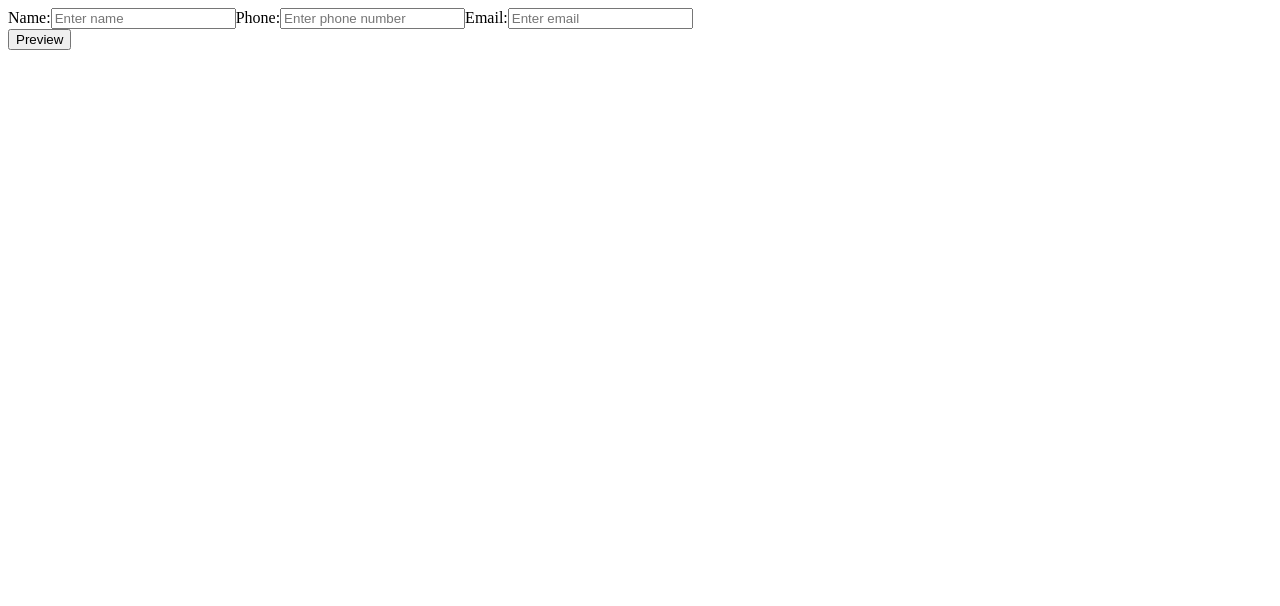
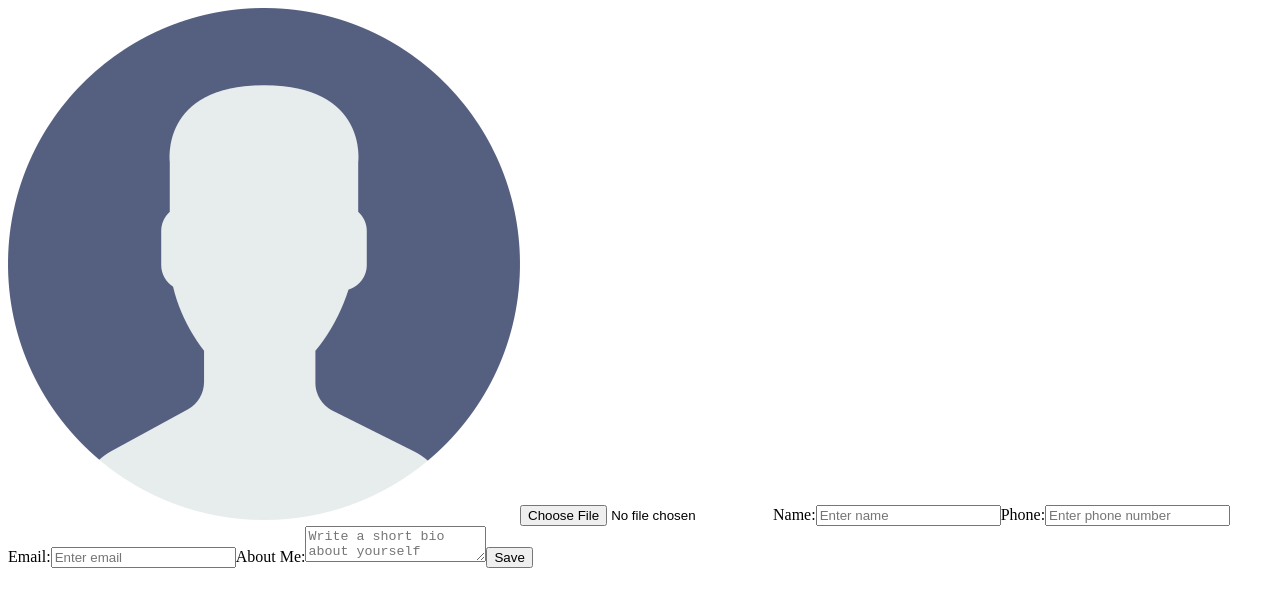
Before and after one commit to bugra-git/react-cv-app, a React (Vite) app: page / in a window 1280 px wide. Shown: the top 606 px of the page. Built offline with nearby package versions, Linux system fonts and the light colour scheme.

Commit message:
Improve Bio component to include profile pic, about, validation

```diff
--- a/src/components/app.jsx
+++ b/src/components/app.jsx
@@ -1,15 +1,10 @@
-import { useState } from "react";
 import Bio from "./bio.jsx";
 
 function App() {
-  const [editing, setEditing] = useState(true);
 
   return (
     <div className="app">
-      <Bio editing={editing} />
-      <button onClick={() => setEditing(!editing)}>
-        {editing ? "Preview" : "Edit"}
-      </button>
+      <Bio />
     </div>
   );
 }
--- a/src/components/bio.jsx
+++ b/src/components/bio.jsx
@@ -1,15 +1,105 @@
 import { useState } from "react";
+import defaultAvatar from "../assets/user.png";
 
-function Bio({editing}) {
-    const [bio, setBio] = useState({name:"", tel:"", email:""});
+function Bio() {
+  const [editing, setEditing] = useState(true);
+
+  const [bio, setBio] = useState({
+    name: "",
+    tel: "",
+    email: "",
+    about: "",
+    picture: defaultAvatar,
+  });
+
+  const handleSubmit = (e) => {
+    e.preventDefault();
+    setEditing(false);
+  };
+
+  const handleEdit = (e) => {
+    e.preventDefault();
+    setEditing(true);
+  };
+
   return (
     <section className="bio">
+      <form>
+        <img src={bio.picture} alt="Profile picture" />
+        {editing && (
+          <input
+            type="file"
+            accept="image/*"
+            onChange={(e) =>
+              setBio({
+                ...bio,
+                picture: URL.createObjectURL(e.target.files[0]),
+              })
+            }
+          />
+        )}
         <label htmlFor="name">Name:</label>
-            {editing ? <input type="text" id="name" placeholder="Enter name" value={bio.name} onChange={(e) => setBio({...bio, name: e.target.value})}/> : <p>{bio.name}</p>}
+        {editing ? (
+          <input
+            type="text"
+            id="name"
+            placeholder="Enter name"
+            value={bio.name}
+            onChange={(e) => setBio({ ...bio, name: e.target.value })}
+            required
+          />
+        ) : (
+          <p>{bio.name}</p>
+        )}
         <label htmlFor="tel">Phone:</label>
-            {editing ? <input type="tel" id="tel" placeholder="Enter phone number" value={bio.tel} onChange={(e) => setBio({...bio, tel: e.target.value})}/> : <p>{bio.tel}</p>}
+        {editing ? (
+          <input
+            type="tel"
+            id="tel"
+            placeholder="Enter phone number"
+            value={bio.tel}
+            onChange={(e) => setBio({ ...bio, tel: e.target.value })}
+            required
+            pattern="^\d{10}$"
+          />
+        ) : (
+          <p>{bio.tel}</p>
+        )}
         <label htmlFor="email">Email:</label>
-            {editing ? <input type="email" id="email" placeholder="Enter email" value={bio.email} onChange={(e) => setBio({...bio, email: e.target.value})}/> : <p>{bio.email}</p>}
+        {editing ? (
+          <input
+            type="email"
+            id="email"
+            placeholder="Enter email"
+            value={bio.email}
+            onChange={(e) => setBio({ ...bio, email: e.target.value })}
+            required
+          />
+        ) : (
+          <p>{bio.email}</p>
+        )}
+        <label htmlFor="about">About Me:</label>
+        {editing ? (
+          <textarea
+            id="about"
+            placeholder="Write a short bio about yourself"
+            value={bio.about}
+            onChange={(e) => setBio({ ...bio, about: e.target.value })}
+            required
+          />
+        ) : (
+          <p>{bio.about}</p>
+        )}
+        {editing ? (
+          <button type="submit" onClick={handleSubmit}>
+            Save
+          </button>
+        ) : (
+          <button type="button" onClick={handleEdit}>
+            Edit
+          </button>
+        )}
+      </form>
     </section>
   );
 }
```
Also changed, not shown: src/assets/user.png (added). Lines whose indentation alone changed are shown as unchanged.
